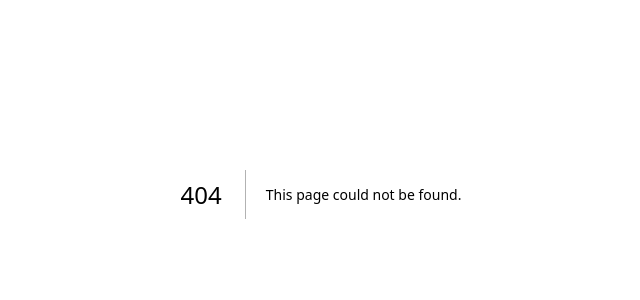
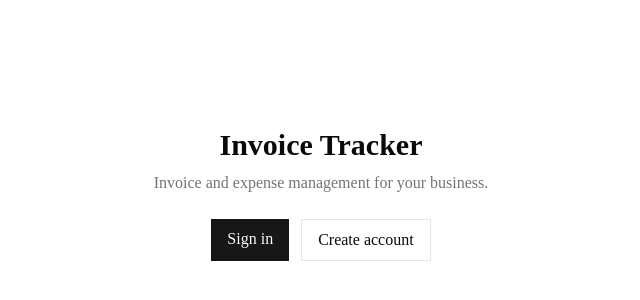
Before and after one commit to knicKnack-Mark/invoice-generator-frontend, a Next.js app: page / in a window 1280 px wide. Before the commit this address had no page. Shown: the part 206-506 px from the top of the page, without its empty margins (319-959 px from the left). Built offline with nearby package versions, Linux system fonts and the light colour scheme.

Commit message:
Add authentication pages: Forgot Password, Login, and Register

```diff
--- a/src/app/(auth)/login/page.tsx
+++ b/src/app/auth/login/page.tsx
@@ -3,18 +3,26 @@
 import Link from "next/link";
 import { useState } from "react";
 import { Button } from "@/components/ui/button";
-import { Card, CardContent, CardHeader, CardTitle } from "@/components/ui/card";
+import {
+  Card,
+  CardContent,
+  CardHeader,
+  CardTitle,
+} from "@/components/ui/card";
 import { Input } from "@/components/ui/input";
 import { Label } from "@/components/ui/label";
+import { useLogin } from "@/features/auth/hooks";
 
 export default function LoginPage() {
   const [email, setEmail] = useState("");
   const [password, setPassword] = useState("");
 
+  const loginMutation = useLogin();
+
   const handleSubmit = (event: React.FormEvent<HTMLFormElement>) => {
     event.preventDefault();
 
-    console.log({
+    loginMutation.mutate({
       email,
       password,
     });
@@ -27,6 +35,7 @@ export default function LoginPage() {
           <CardTitle className="text-2xl font-bold">
             Sign in
           </CardTitle>
+
           <p className="text-sm text-muted-foreground">
             Sign in to manage your invoices and expenses.
           </p>
@@ -36,12 +45,14 @@ export default function LoginPage() {
           <form onSubmit={handleSubmit} className="space-y-4">
             <div className="space-y-2">
               <Label htmlFor="email">Email</Label>
+
               <Input
                 id="email"
                 type="email"
                 placeholder="you@example.com"
                 value={email}
                 onChange={(event) => setEmail(event.target.value)}
+                disabled={loginMutation.isPending}
                 required
               />
             </div>
@@ -64,12 +75,23 @@ export default function LoginPage() {
                 placeholder="Enter your password"
                 value={password}
                 onChange={(event) => setPassword(event.target.value)}
+                disabled={loginMutation.isPending}
                 required
               />
             </div>
 
-            <Button type="submit" className="w-full">
-              Sign in
+            {loginMutation.isError && (
+              <p className="text-sm text-destructive">
+                Unable to sign in. Please check your email and password.
+              </p>
+            )}
+
+            <Button
+              type="submit"
+              className="w-full"
+              disabled={loginMutation.isPending}
+            >
+              {loginMutation.isPending ? "Signing in..." : "Sign in"}
             </Button>
           </form>
 
--- a/src/app/(auth)/register/page.tsx
+++ b/src/app/auth/register/page.tsx
@@ -105,8 +105,14 @@ const handleSubmit = (event: React.FormEvent<HTMLFormElement>) => {
               />
             </div>
 
-            <Button type="submit" className="w-full">
-              Create account
+            <Button
+              type="submit"
+              className="w-full"
+              disabled={registerMutation.isPending}
+            >
+              {registerMutation.isPending
+                ? "Creating account..."
+                : "Create account"}
             </Button>
           </form>
 
--- /dev/null
+++ b/src/app/page.tsx
@@ -0,0 +1,33 @@
+import Link from "next/link";
+
+export default function HomePage() {
+  return (
+    <main className="flex min-h-screen items-center justify-center">
+      <div className="text-center">
+        <h1 className="text-3xl font-bold">
+          Invoice Tracker
+        </h1>
+
+        <p className="mt-2 text-muted-foreground">
+          Invoice and expense management for your business.
+        </p>
+
+        <div className="mt-6 flex justify-center gap-3">
+          <Link
+            href="/login"
+            className="rounded-md bg-primary px-4 py-2 text-primary-foreground"
+          >
+            Sign in
+          </Link>
+
+          <Link
+            href="/register"
+            className="rounded-md border px-4 py-2"
+          >
+            Create account
+          </Link>
+        </div>
+      </div>
+    </main>
+  );
+}
--- /dev/null
+++ b/src/app/test/page.tsx
@@ -0,0 +1,7 @@
+export default function TestPage() {
+  return (
+    <main>
+      <h1>Test Page</h1>
+    </main>
+  );
+}
--- a/src/providers/query-provider.tsx
+++ /dev/null
@@ -1,28 +0,0 @@
-"use client";
-
-import { QueryClient, QueryClientProvider } from "@tanstack/react-query";
-import { useState } from "react";
-
-export function QueryProvider({
-  children,
-}: {
-  children: React.ReactNode;
-}) {
-  const [queryClient] = useState(
-    () =>
-      new QueryClient({
-        defaultOptions: {
-          queries: {
-            staleTime: 30_000,
-            retry: 1,
-          },
-        },
-      }),
-  );
-
-  return (
-    <QueryClientProvider client={queryClient}>
-      {children}
-    </QueryClientProvider>
-  );
-}
```
Also changed, not shown: src/app/auth/forgot-password/page.tsx (renamed from src/app/(auth)/forgot-password/page.tsx).
